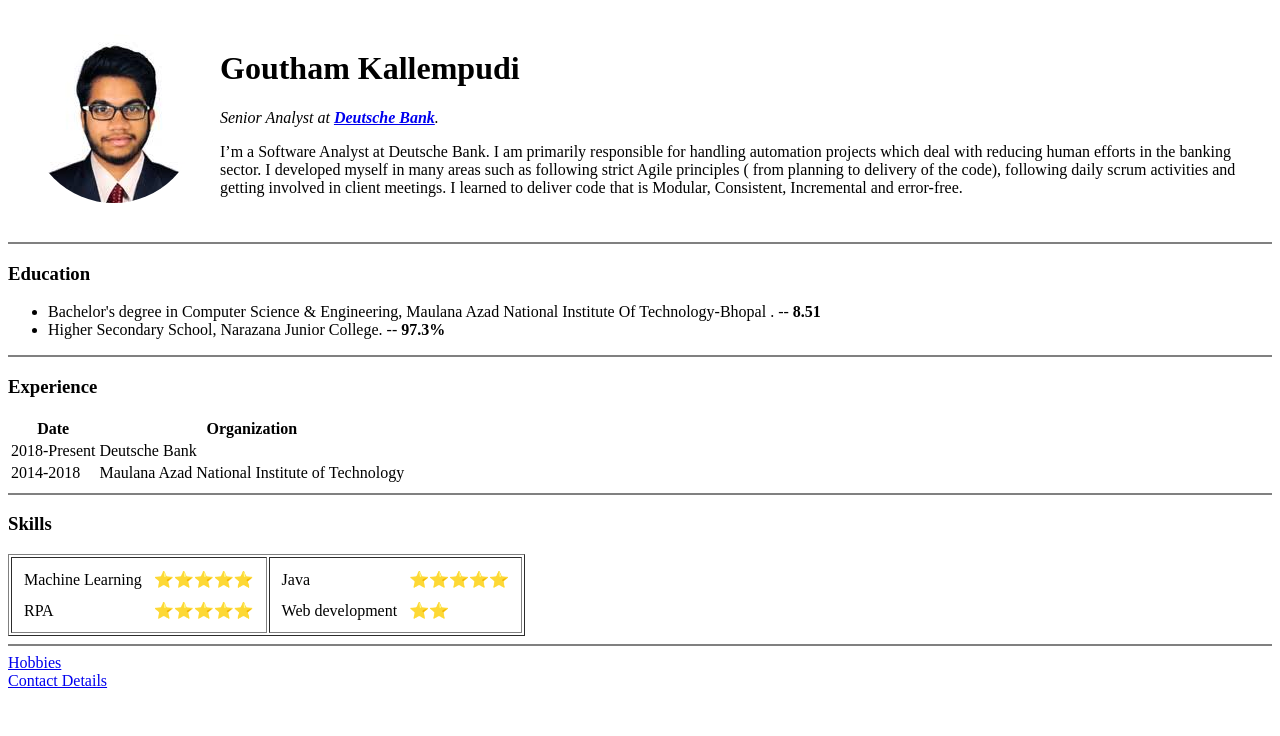
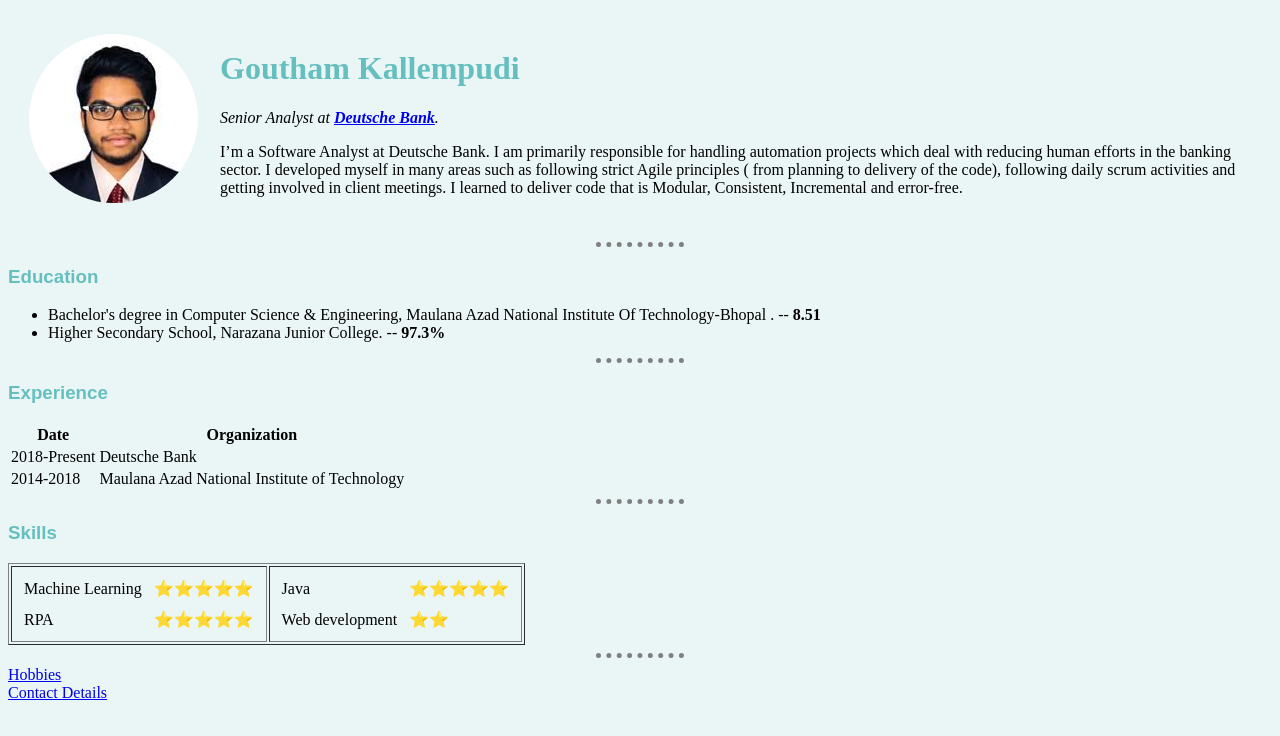
Before and after one commit to kallempudigoutham/Web-Development, a plain HTML site: page HTML - Personal Site/index.html in a window 1280 px wide. Drawn offline with Linux system fonts and the light colour scheme.

Commit message:
Css basics and selectors for the personal website

```diff
--- /dev/null
+++ b/HTML - Personal Site/css/styles.css
@@ -0,0 +1,45 @@
+/* Tag Selectors */
+
+body {
+  background-color: #EAF6F6;
+}
+
+hr{
+  border-style: none;
+  border-top-style: dotted;
+  border-color: grey;
+  border-width: 5px;
+  width : 7%;
+}
+
+h1{
+  color: #66BFBF;
+  font-family: serif;
+}
+
+h3{
+  color: #66BFBF;
+  font-family: sans-serif;
+}
+
+/* class selectors */
+
+.hobbieslist{
+  font-family: cursive;
+}
+
+/* ID selectors */
+
+#hobby{
+  font-family: cursive;
+}
+
+/* Pseudo attributes */
+/* when hovers the font changes */
+h1:hover{
+  font-family: cursive;
+}
+
+.number:hover{
+  font-size: 25px;
+}
--- a/HTML - Personal Site/index.html
+++ b/HTML - Personal Site/index.html
@@ -4,6 +4,7 @@
 <head>
   <meta charset="utf-8">
   <title> Goutham's Personal Site</title>
+  <link rel="stylesheet" href="css/styles.css">
 </head>
 
 <body>
@@ -23,15 +24,15 @@
   </table>
 
 
-  <hr size="2" noshade>
+  <hr>
 
   <h3>Education</h3>
   <ul>
-    <li>Bachelor's degree in Computer Science & Engineering, Maulana Azad National Institute Of Technology-Bhopal . -- <strong>8.51</strong></li>
-    <li>Higher Secondary School, Narazana Junior College. -- <strong>97.3%</strong></li>
+    <li>Bachelor's degree in Computer Science & Engineering, Maulana Azad National Institute Of Technology-Bhopal . -- <strong class="number">8.51</strong></li>
+    <li>Higher Secondary School, Narazana Junior College. -- <strong class="number">97.3%</strong></li>
   </ul>
 
-  <hr size="2" noshade>
+  <hr>
   <h3>Experience</h3>
   <table>
     <thead>
@@ -52,7 +53,7 @@
     </tbody>
   </table>
 
-  <hr size="2" noshade>
+  <hr>
   <h3>Skills</h3>
   <table border="1">
     <tr>
@@ -83,7 +84,7 @@
     </tr>
   </table>
 
-  <hr size="2" noshade>
+  <hr>
   <a href="hobbies.html"> Hobbies </a>
   <br />
   <a href="contact_details.html"> Contact Details </a>
```
Also changed, not shown: HTML - Personal Site/contact_details.html (+2 -1 lines), HTML - Personal Site/hobbies.html (+4 -2 lines), 2 other files. Lines whose indentation alone changed are shown as unchanged.
